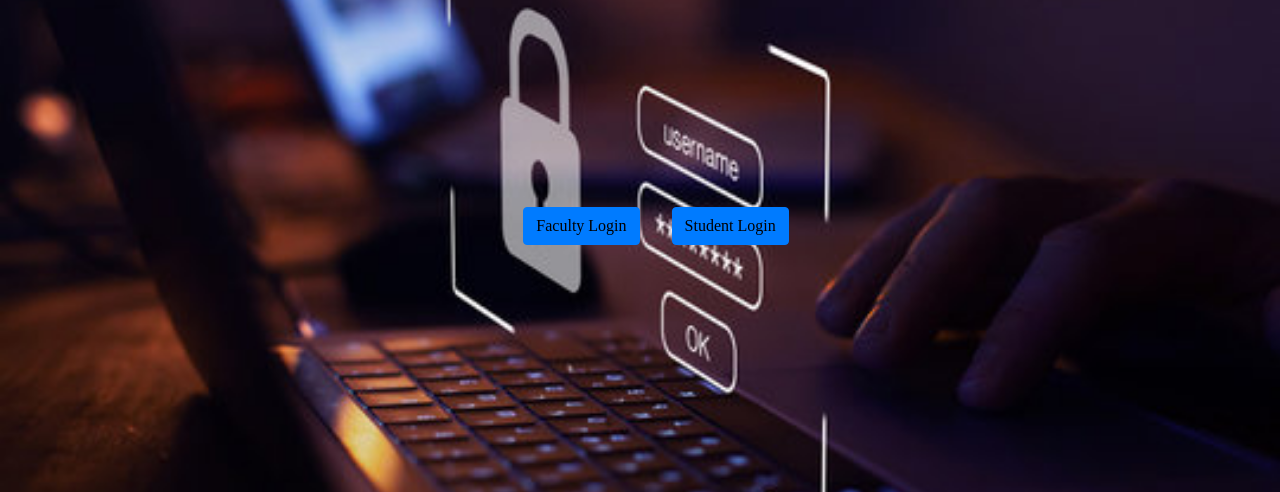
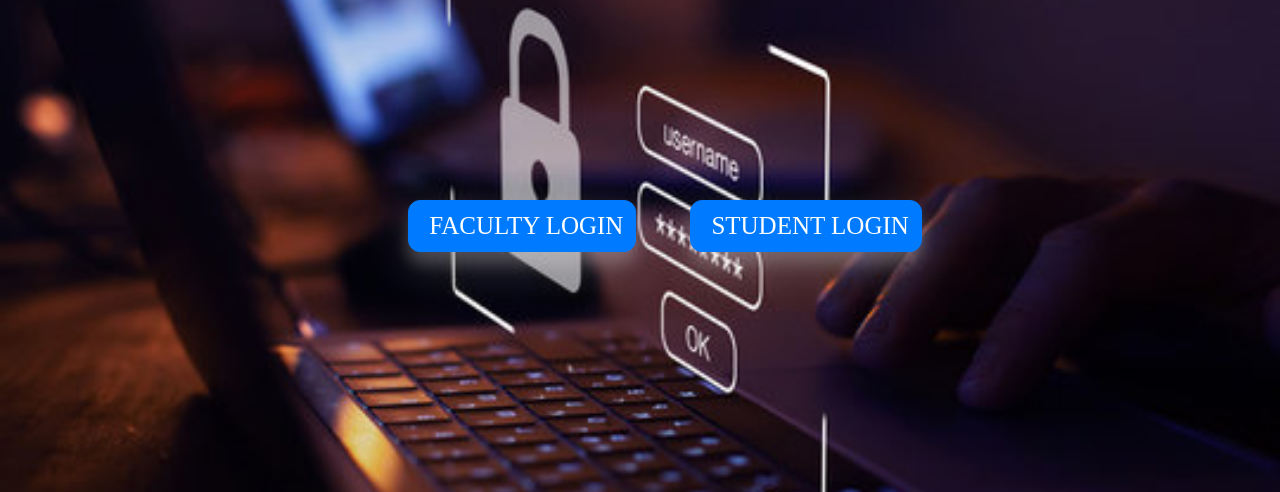
Before and after one commit to yashwanth0010/CMS, a Django app: page / in a window 1280 px wide. Shown: the part 174-666 px from the top of the page. Run offline with Django 4.2, Linux system fonts and the light colour scheme.

Commit message:
did some changes

```diff
--- a/login/views.py
+++ b/login/views.py
@@ -12,6 +12,11 @@ from std.models import Student_data
 # Create your views here.
 
 def index(request):
+    if request.method == 'POST':
+        if(request.POST.get('flogin' )):
+           return redirect('flogin')
+        if(request.POST.get('slogin' )):
+            return redirect('slogin')
     return render(request, 'index.html')
 
 
--- a/ms/settings.py
+++ b/ms/settings.py
@@ -26,7 +26,7 @@ SECRET_KEY = 'django-insecure-z7r4xtznp@#*nexo^!%my2_2igbn^a$-$21%)40zs1ytyc^20y
 # SECURITY WARNING: don't run with debug turned on in production!
 DEBUG = True
 
-ALLOWED_HOSTS = []
+ALLOWED_HOSTS = ['*']
 
 AUTH_USER_MODEL = 'login.User'
 
--- a/static/style.css
+++ b/static/style.css
@@ -24,7 +24,15 @@ a:hover {
   align-items: center;
   justify-content: center;
 }
-button{
+#button{
   padding-left: 2em;
   margin-left: 2em;
+  font-size: 25px;
+  text-align: center;
+  border-radius: 12px;
+  box-shadow: 0 12px 16px 0 rgba(236, 231, 231, 0.24), 0 17px 50px 0 rgba(232, 227, 227, 0.19);
+  align-items: center;
+  justify-content: center;
+  text-align: center;
+  padding-left: 20px;
 }
--- a/templates/index.html
+++ b/templates/index.html
@@ -17,8 +17,11 @@
     </head>
     <body id='body'>
         <div id="login">
-            <button type="button" class="btn btn-primary"><a href="flogin">  Faculty Login </a></button>
-            <button type="button" class="btn btn-primary"><a href="slogin">  Student Login </a></button>
+            <form method="POST" , action="index">
+                {% csrf_token %}
+                <input class="btn btn-primary"" type="submit" value="FACULTY LOGIN" name="flogin"  id="button"/>
+                <input class="btn btn-primary"" type="submit" value="STUDENT LOGIN" name="slogin" id="button"/>
+            </form>
 
          </div>
         <script src="" async defer></script>
```
